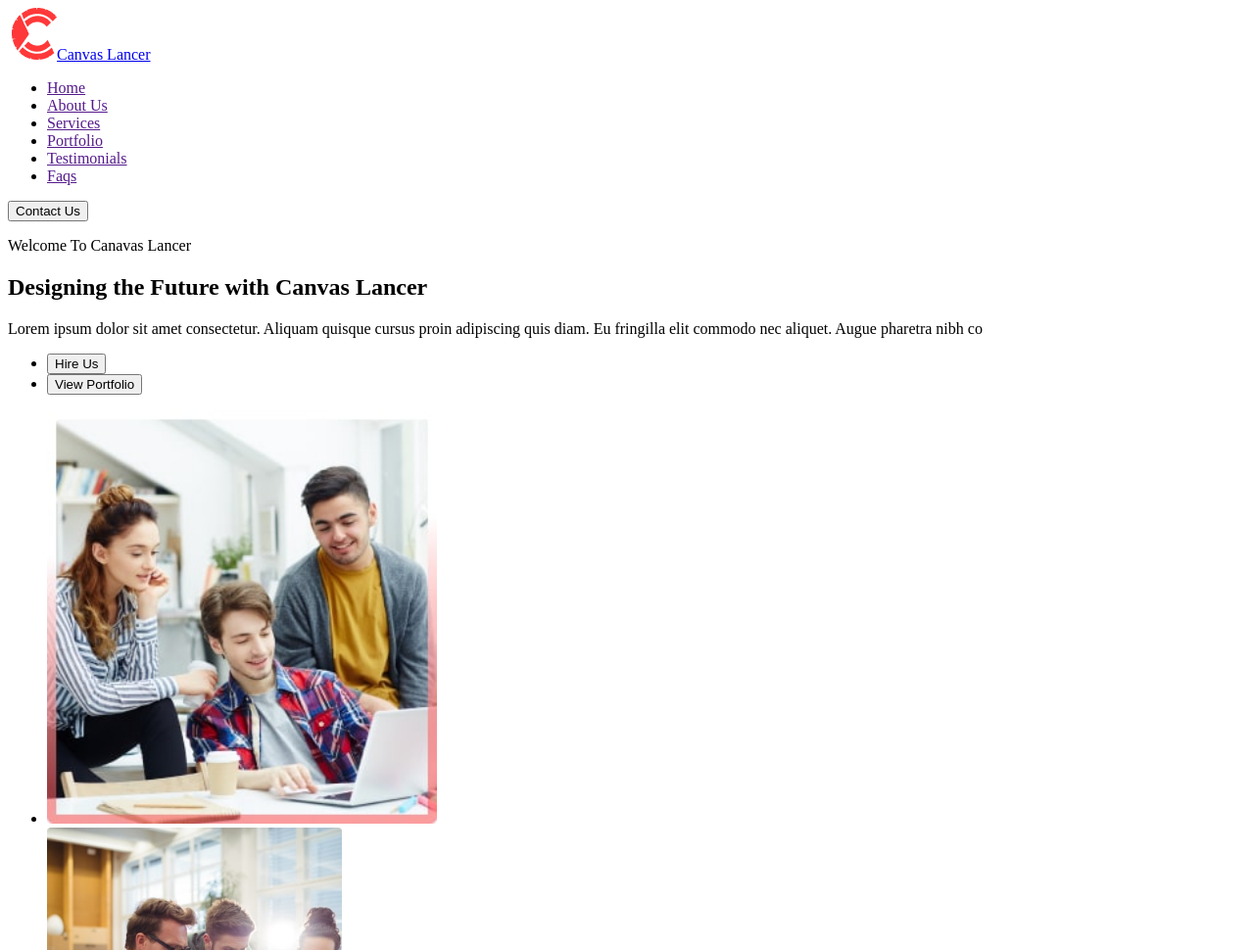
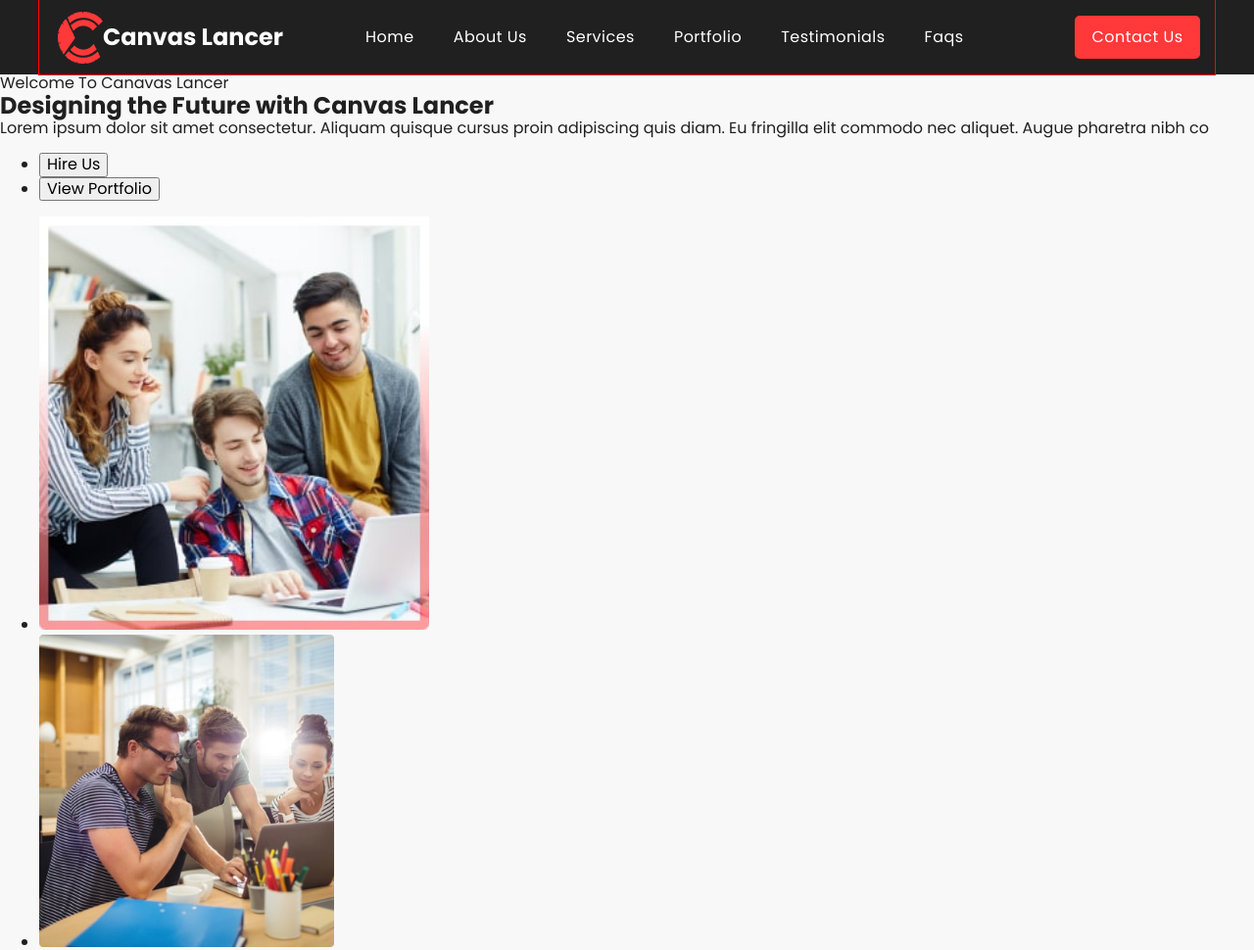
Before and after one commit to werewolf2323/free-digital-1, a plain HTML site: page index.html in a window 1280 px wide. Shown: the top 970 px of the page at 98% size. Drawn offline with nearby package versions, Linux system fonts and the light colour scheme.

Commit message:
Version 1

```diff
--- /dev/null
+++ b/css/style.css
@@ -0,0 +1,95 @@
+:root {
+  --color-main-red: #ff3839;
+  --color-black-202020: #202020;
+  --color-gray-background: #f8f8f8;
+  --color-light-red: #333335;
+  --color-light-black: #696969;
+  --color-logo: #ffffff;
+}
+
+body {
+  font-family: "Poppins", sans-serif;
+  background-color: var(--color-gray-background);
+  color: var(--color-black-202020);
+}
+
+.list {
+  list-style: none;
+  margin: 0;
+  padding-left: 0;
+  /* padding: 0; */
+}
+.link {
+  text-decoration: none;
+}
+
+h1,
+h2,
+h3,
+h4,
+h5,
+h6,
+p {
+  margin: 0;
+}
+.container {
+  outline: 1px solid red;
+  width: 1200px;
+  padding-right: 15px;
+  padding-left: 15px;
+  margin: 0 auto;
+}
+
+/* HEADER */
+.header {
+  background-color: var(--color-black-202020);
+}
+.header .container {
+  display: flex;
+  align-items: center;
+}
+
+.header-nav {
+  display: flex;
+  /* margin-right: 84px; */
+}
+.header-logo {
+  font-weight: 600;
+  font-size: 24px;
+  line-height: 1.2;
+  color: var(--color-logo);
+  display: flex;
+  align-items: center;
+}
+.header-list {
+  display: flex;
+  gap: 40px;
+  margin-left: 84px;
+}
+/* .header-item:not(:last-child) {
+  margin-right: 40px;
+} */
+
+.header-link {
+  font-size: 16px;
+  line-height: 1.5;
+  letter-spacing: 0.03em;
+  color: var(--color-logo);
+  display: inline-block;
+  padding-bottom: 26px;
+  padding-top: 26px;
+}
+.header-btn {
+  font-size: 16px;
+  line-height: 1.5;
+  letter-spacing: 0.03em;
+  color: var(--color-logo);
+  background-color: var(--color-main-red);
+  font-family: inherit;
+  border-radius: 5px;
+  border: none;
+  cursor: pointer;
+  width: 128px;
+  height: 44px;
+  margin-left: auto;
+}
--- a/index.html
+++ b/index.html
@@ -5,12 +5,27 @@
     <meta http-equiv="X-UA-Compatible" content="IE=edge" />
     <meta name="viewport" content="width=device-width, initial-scale=1.0" />
     <title>Document</title>
+    <link rel="preconnect" href="https://fonts.googleapis.com" />
+    <link rel="preconnect" href="https://fonts.gstatic.com" crossorigin />
+    <link
+      href="https://fonts.googleapis.com/css2?family=Inter:wght@500;600&family=Poppins:wght@300;400;700&display=swap"
+      rel="stylesheet"
+    />
+    <link
+      rel="stylesheet"
+      href="https://cdnjs.cloudflare.com/ajax/libs/modern-normalize/2.0.0/modern-normalize.min.css"
+      integrity="sha512-4xo8blKMVCiXpTaLzQSLSw3KFOVPWhm/TRtuPVc4WG6kUgjH6J03IBuG7JZPkcWMxJ5huwaBpOpnwYElP/m6wg=="
+      crossorigin="anonymous"
+      referrerpolicy="no-referrer"
+    />
+    <link rel="stylesheet" href="./css/style.css" />
   </head>
 
   <body>
-    <header>
-      <nav>
-        <a href="./index.html"
+    <header class="header">
+      <div class="container">
+        <nav class="header-nav">
+          <a class="header-logo link" href="./index.html"
             ><img
               src="./images/logo.png"
               alt="logo"
@@ -18,16 +33,29 @@
               height="53"
             />Canvas Lancer</a
           >
-        <ul>
-          <li><a href="">Home</a></li>
-          <li><a href="">About Us</a></li>
-          <li><a href="">Services</a></li>
-          <li><a href="">Portfolio</a></li>
-          <li><a href="">Testimonials</a></li>
-          <li><a href="">Faqs</a></li>
+          <ul class="header-list list">
+            <li class="header-item">
+              <a class="header-link link" href="">Home</a>
+            </li>
+            <li class="header-item">
+              <a class="header-link link" href="">About Us</a>
+            </li>
+            <li class="header-item">
+              <a class="header-link link" href="">Services</a>
+            </li>
+            <li class="header-item">
+              <a class="header-link link" href="">Portfolio</a>
+            </li>
+            <li class="header-item">
+              <a class="header-link link" href="">Testimonials</a>
+            </li>
+            <li class="header-item">
+              <a class="header-link link" href="">Faqs</a>
+            </li>
           </ul>
         </nav>
-      <button type="button">Contact Us</button>
+        <button class="header-btn" type="button">Contact Us</button>
+      </ class="contener">
     </header>
     <main>
       <!--hero section-->
```
Lines whose indentation alone changed are shown as unchanged.
